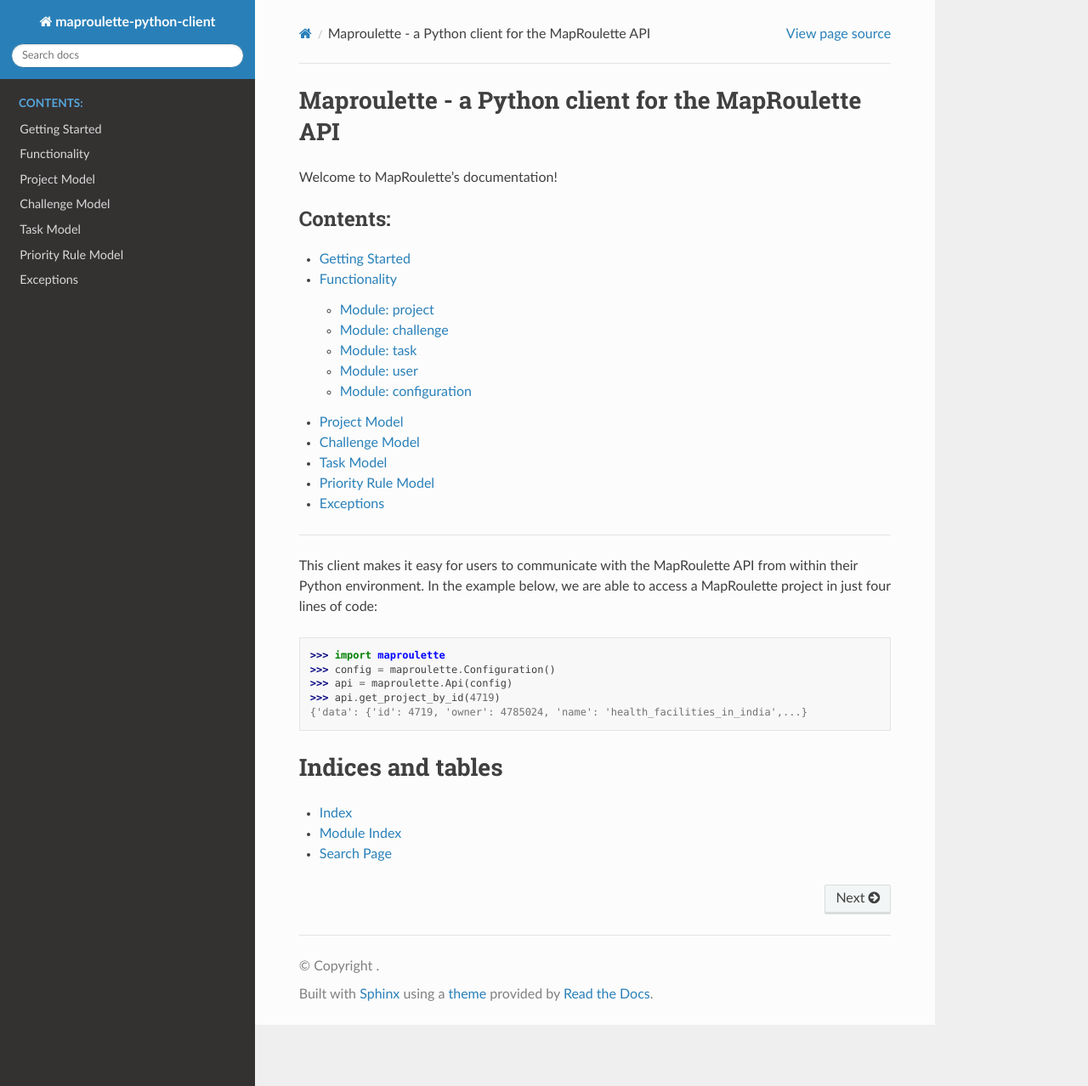
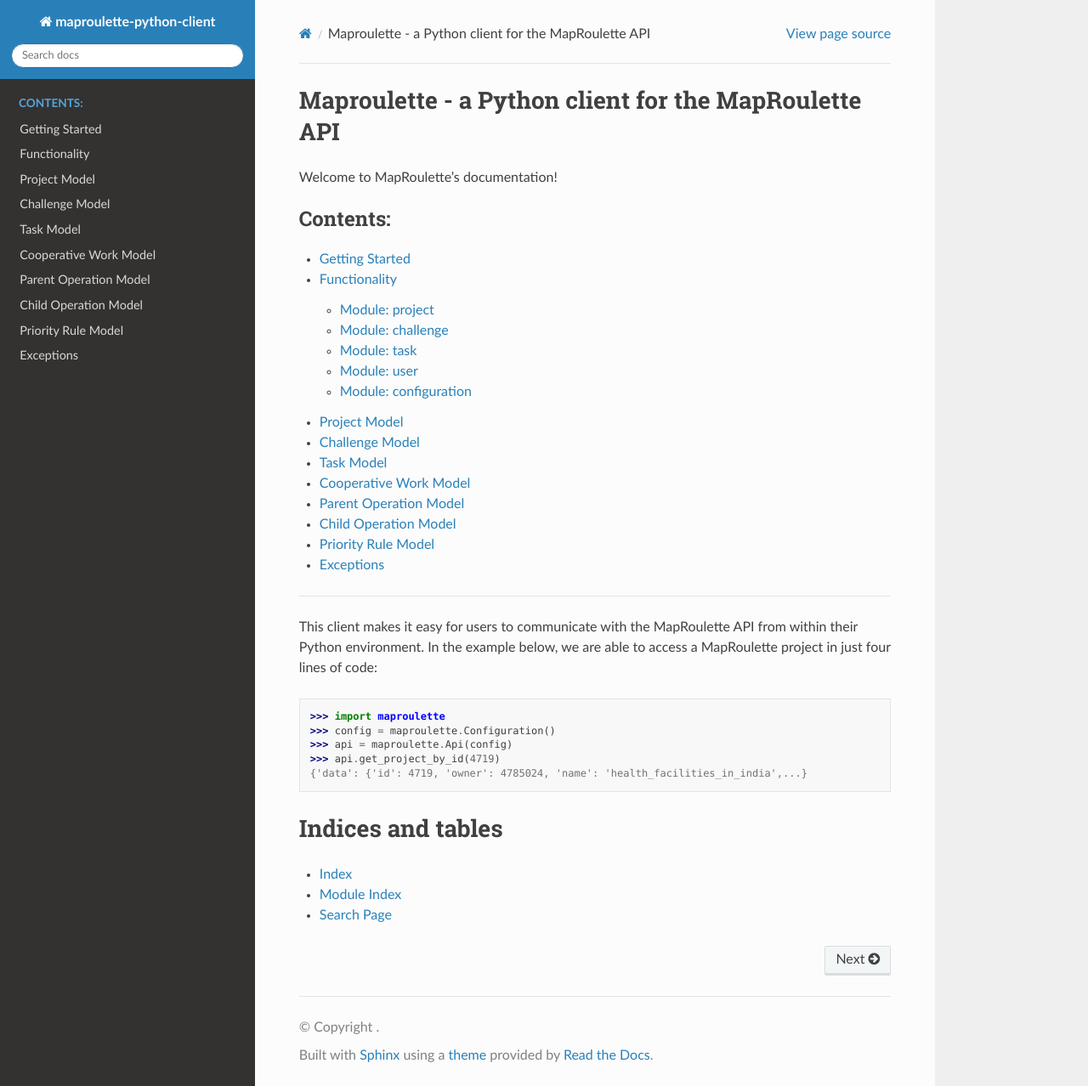
Before and after one commit to osmlab/maproulette-python-client, a Sphinx documentation site: the page built from docs/index.rst, in a window 1280 px wide and 1278 px high. Shown: the whole window at 85% size. Built offline with Sphinx 7.4.7 and the Read the Docs theme 2.0.0, drawn with Linux system fonts in a browser that asks for light colours.

Commit message:
Adding coop work models to docs, some setter fixes

```diff
--- a/docs/index.rst
+++ b/docs/index.rst
@@ -17,6 +17,9 @@
    usage/models/project
    usage/models/challenge
    usage/models/task
+   usage/models/cooperative_work
+   usage/models/parent_operation
+   usage/models/child_operation
    usage/models/priority_rule
    usage/exceptions
 
--- /dev/null
+++ b/docs/usage/models/child_operation.rst
@@ -0,0 +1,8 @@
+Child Operation Model
+=====================================================
+
+.. automodule:: maproulette.models.child_operation
+    :members:
+    :undoc-members:
+    :inherited-members:
+    :show-inheritance:
--- /dev/null
+++ b/docs/usage/models/parent_operation.rst
@@ -0,0 +1,8 @@
+Parent Operation Model
+=====================================================
+
+.. automodule:: maproulette.models.parent_operation
+    :members:
+    :undoc-members:
+    :inherited-members:
+    :show-inheritance:
```
Also changed, not shown: docs/usage/models/cooperative_work.rst (added, +8 -0 lines), 2 other files.
